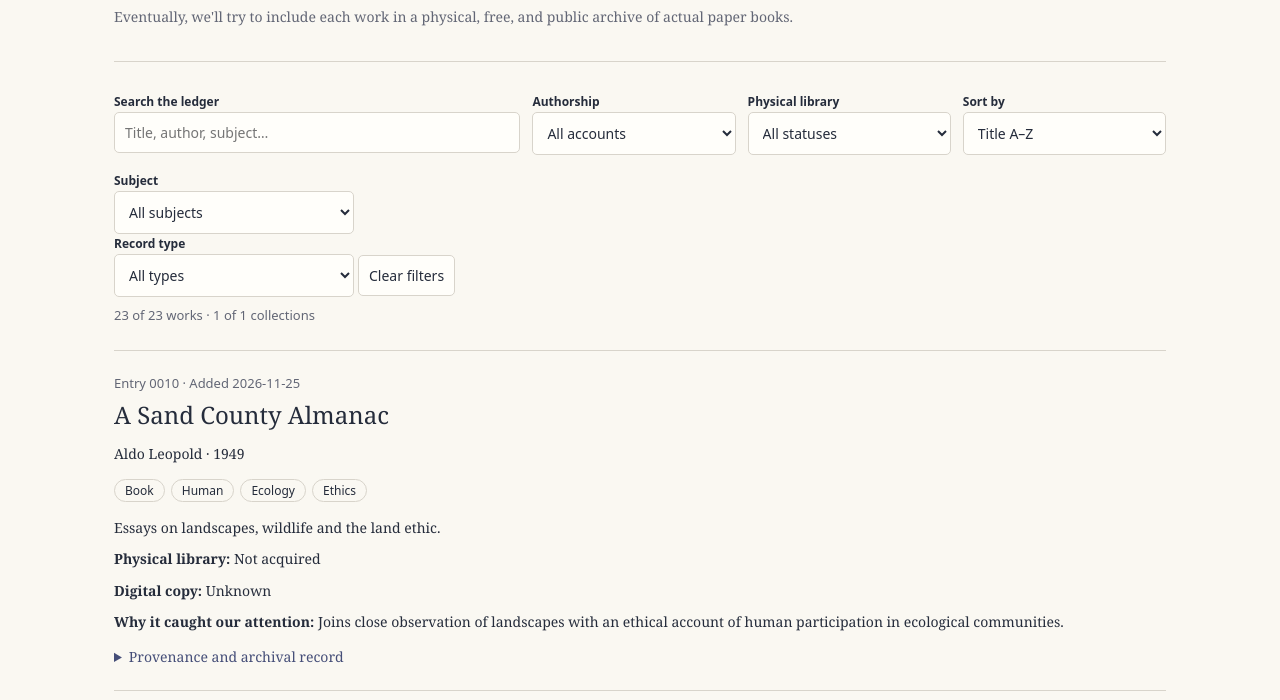
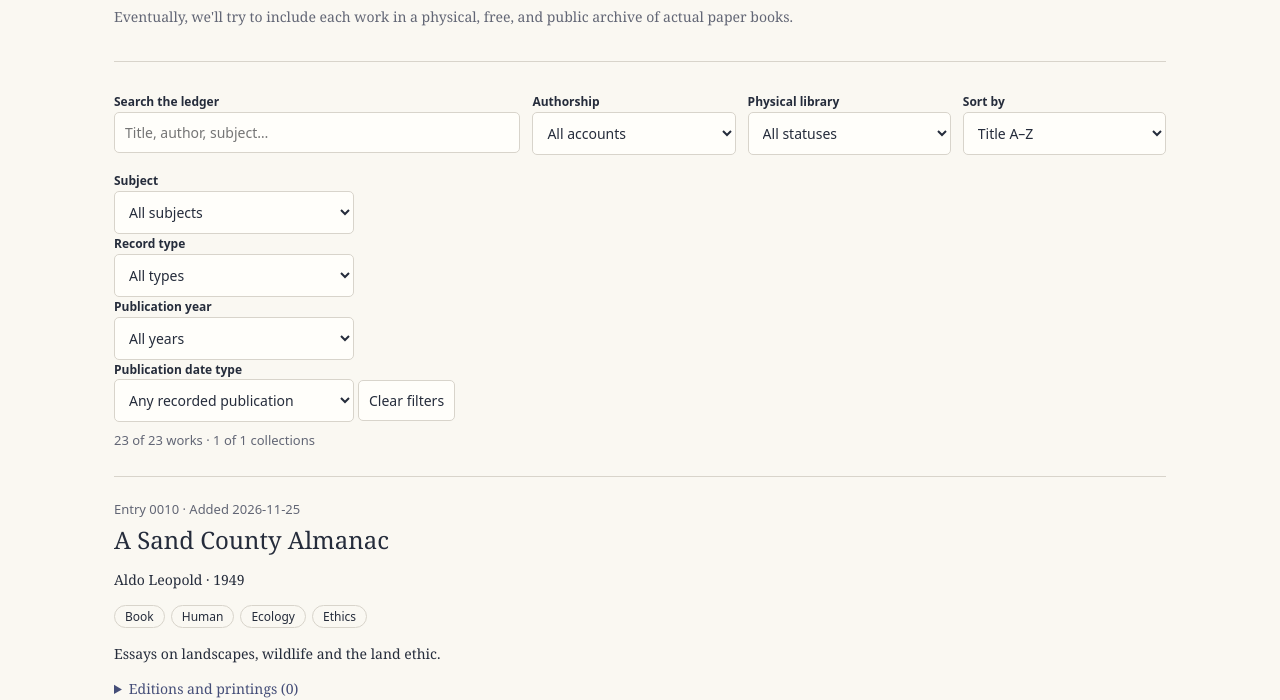
Before and after one commit to emberly369/book-ledger, a plain HTML site: page index.html in a window 1280 px wide. Shown: the part 254-954 px from the top of the page. Drawn offline with Linux system fonts and the light colour scheme.

Commit message:
Support nested editions and printings with publication year filters

```diff
--- a/index.html
+++ b/index.html
@@ -40,7 +40,7 @@
             </div>
             <div><label for="topic">Subject</label><select id="topic">
                 <option value="">All subjects</option>
-            </select><label for="type">Record type</label><select id="type"><option value="">All types</option></select><button id="reset">Clear filters</button></div>
+            </select><label for="type">Record type</label><select id="type"><option value="">All types</option></select><label for="publication-year">Publication year</label><select id="publication-year"><option value="">All years</option></select><label for="year-scope">Publication date type</label><select id="year-scope"><option value="any">Any recorded publication</option><option value="original">Original publication</option><option value="edition">Edition or printing</option></select><button id="reset">Clear filters</button></div>
             <p id="count" class="meta" aria-live="polite">Loading ledger…</p><noscript>JavaScript is required to browse the ledger. <a href="books.json">View the raw records.</a></noscript>
         </section>
         <div id="results"></div>
--- a/ledger.js
+++ b/ledger.js
@@ -28,7 +28,44 @@ function parentsOf(b) { return memberships(b).map(m => books.find(p => p.id ===
 function membersOf(b) { return books.filter(x => memberships(x).some(m => m.id === b.id)).sort((a,c) => (memberships(a).find(m=>m.id===b.id).sequence ?? Infinity) - (memberships(c).find(m=>m.id===b.id).sequence ?? Infinity) || a.title.localeCompare(c.title)); }
 function normalize(s) { return String(s).normalize('NFD').replace(/[\u0300-\u036f]/g,'').toLowerCase(); }
 function matches(b,q) { const hay = normalize(JSON.stringify(b) + ' ' + parentsOf(b).map(p=>p.title).join(' ')); return normalize(q).split(/\s+/).every(term=>hay.includes(term)); }
-function resetFilters() { for(const id of ['q','kind','status','topic','type']) $(id).value=''; $('sort').value='title'; }
+
+function editionsOf(b) { return Array.isArray(b.editions) ? b.editions : []; }
+function originalYears(b) {
+  if (!Number.isInteger(b.year)) return [];
+  const end = Number.isInteger(b.yearEnd) && b.yearEnd >= b.year && b.yearEnd - b.year <= 1000 ? b.yearEnd : b.year;
+  return Array.from({length:end-b.year+1}, (_,i)=>b.year+i);
+}
+function editionYear(e) {
+  if (Number.isInteger(e.year)) return e.year;
+  const m = typeof e.date === 'string' && e.date.match(/^(\d{4})(?:-|$)/);
+  return m ? Number(m[1]) : null;
+}
+function publicationYears(b, scope='any') {
+  const original = scope === 'edition' ? [] : originalYears(b);
+  const editions = scope === 'original' ? [] : editionsOf(b).map(editionYear).filter(y=>y!==null);
+  return [...new Set([...original,...editions])];
+}
+function matchesPublication(b, year, scope) {
+  if (year) return publicationYears(b,scope).includes(Number(year));
+  return scope === 'edition' ? editionsOf(b).length > 0 : scope === 'original' ? originalYears(b).length > 0 : true;
+}
+function publicationHistory(a,b) {
+  const editions = editionsOf(b).slice().sort((x,y)=>(editionYear(x)??Infinity)-(editionYear(y)??Infinity)||String(x.date||'').localeCompare(String(y.date||'')));
+  const d = el('details',null,'publication-history');
+  d.append(el('summary','Editions and printings ('+editions.length+')'));
+  if (b.year) field(d,'Original publication',String(b.year)+(b.yearEnd?'–'+b.yearEnd:''));
+  if (!editions.length) d.append(el('p','No edition or printing details recorded.','meta'));
+  for (const e of editions) {
+    const item=el('div',null,'edition-record');
+    const date=e.date||String(editionYear(e)??'Date unknown');
+    item.append(el('h4',date+' · '+(e.type||'Publication')));
+    for(const [label,value] of [['Edition',e.edition],['Impression',e.impression],['Publisher',e.publisher],['Language',e.language],['Translator',e.translator],['ISBN',e.isbn],['Physical library',e.physicalLibrary],['Digital copy',e.digitalCopy],['Changes',e.changes],['Evidence',e.evidence],['Notes',e.notes]]) field(item,label,value == null ? null : Array.isArray(value)?value:String(value));
+    d.append(item);
+  }
+  a.append(d);
+}
+
+function resetFilters() { for(const id of ['q','kind','status','topic','type','publication-year']) $(id).value=''; $('year-scope').value='any'; $('sort').value='title'; }
 function revealRecord(id, focus = false) {
   if (!books.some(b => b.id === id)) return;
   if (!visibleRows.some(b => b.id === id)) { resetFilters(); render(); }
@@ -62,7 +99,7 @@ function relationships(a,b) {
       function render() {
         if (!loaded) return;
         const q = $('q').value.toLowerCase().trim();
-        let rows = books.filter(b => (!q || matches(b,q)) && (!$('type').value || recordType(b) === $('type').value) && (!$('kind').value || b.kind === $('kind').value) && (!$('status').value || (b.physicalLibrary || (b.status === 'Physical copy' ? 'Acquired' : 'Unknown')) === $('status').value) && (!$('topic').value || (b.topics || []).includes($('topic').value)));
+        let rows = books.filter(b => (!q || matches(b,q)) && matchesPublication(b,$('publication-year').value,$('year-scope').value) && (!$('type').value || recordType(b) === $('type').value) && (!$('kind').value || b.kind === $('kind').value) && (!$('status').value || (b.physicalLibrary || (b.status === 'Physical copy' ? 'Acquired' : 'Unknown')) === $('status').value) && (!$('topic').value || (b.topics || []).includes($('topic').value)));
         let s = $('sort').value;
         rows.sort((a, b) => s === 'title' ? a.title.localeCompare(b.title) : s === 'author' ? (a.authors || []).join(', ').localeCompare((b.authors || []).join(', ')) : s === 'year' ? (a.year ?? Infinity) - (b.year ?? Infinity) : (b.added || '').localeCompare(a.added || ''));
         $('count').textContent = `${rows.filter(b=>recordType(b)!=='Collection').length} of ${books.filter(b=>recordType(b)!=='Collection').length} works · ${rows.filter(b=>recordType(b)==='Collection').length} of ${books.filter(b=>recordType(b)==='Collection').length} collections`;
@@ -88,6 +125,7 @@ function relationships(a,b) {
           for (const t of [recordType(b), b.kind, ...(b.topics || [])].filter(Boolean)) a.append(el('span', t, 'tag'));
           if(b.description) a.append(el('p',b.description,'entry-description'));
           relationships(a,b);
+          publicationHistory(a,b);
           field(a, 'Physical library', b.physicalLibrary || (b.status === 'Physical copy' ? 'Acquired' : 'Unknown'));
           field(a, 'Digital copy', b.digitalCopy || (b.status === 'Digital copy' ? 'Available' : 'Unknown'));
           field(a, 'Why it caught our attention', b.interest);
@@ -122,7 +160,7 @@ function relationships(a,b) {
         observer?.unobserve($('pagination'));
         if (hasMore) observer?.observe($('pagination'));
       }
-      for (const id of ['q', 'kind', 'status', 'topic', 'type', 'sort']) $(id).addEventListener(id === 'q' ? 'input' : 'change', render);
+      for (const id of ['q', 'kind', 'status', 'topic', 'type', 'sort', 'publication-year', 'year-scope']) $(id).addEventListener(id === 'q' ? 'input' : 'change', render);
       $('reset').addEventListener('click', () => {
         resetFilters();
         render()
@@ -144,6 +182,7 @@ async function load() {
     if (!Array.isArray(books)) throw new Error('Invalid ledger data');
     for (const t of [...new Set(books.flatMap(b => b.topics || []))].sort()) $('topic').append(new Option(t, t));
     for(const t of [...new Set(books.map(recordType))].sort()) $('type').append(new Option(t,t));
+    for (const y of [...new Set(books.flatMap(b=>publicationYears(b)))].sort((a,b)=>b-a)) $('publication-year').append(new Option(String(y),String(y)));
     loaded = true;
     render();
     followHash();
--- a/style.css
+++ b/style.css
@@ -201,3 +201,9 @@
   border-bottom: 1px solid var(--line);
   padding-bottom: 16px;
 }
+
+
+#publication-year, #year-scope { max-width: 240px; margin-inline-end: 4px; }
+.publication-history { margin-block: 12px; }
+.edition-record { border-inline-start: 2px solid var(--line); padding-inline-start: 12px; margin-block: 12px; }
+.edition-record h4 { margin: 0; font-weight: normal; }
```
Also changed, not shown: 1 other file.
